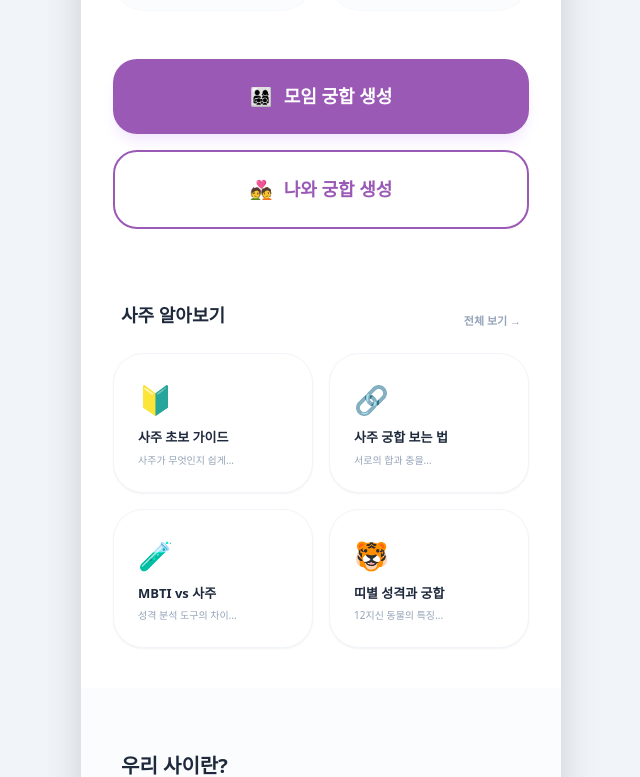
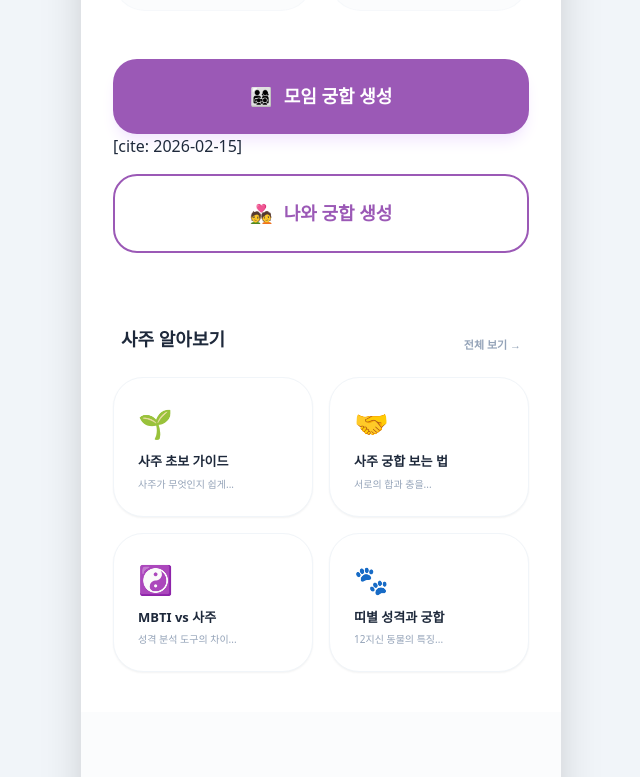
Before and after one commit to PLANB-John/oursai-web, a Next.js app: page / in a window 1280 px wide. Shown: the part 814-1591 px from the top of the page, without its empty margins (319-959 px from the left). Built offline with nearby package versions, Linux system fonts and the light colour scheme.

Commit message:
Update index.js

```diff
--- a/pages/index.js
+++ b/pages/index.js
@@ -1,6 +1,7 @@
 import React, { useEffect } from 'react';
 import Head from 'next/head';
 import { motion, useMotionValue, useTransform, animate } from 'framer-motion';
+import { useRouter } from 'next/router'; // 페이지 이동 도구 추가
 
 // 숫자가 올라가는 애니메이션 컴포넌트
 const AnimatedNumber = ({ value }) => {
@@ -16,6 +17,8 @@ const AnimatedNumber = ({ value }) => {
 };
 
 export default function Home() {
+  const router = useRouter(); // 이동 기능을 사용할 준비
+
   const users = [
     { id: 1, name: '서윤', icon: '🐰', x: 200, y: 50 },
     { id: 2, name: '수현', icon: '🐑', x: 320, y: 150 },
@@ -35,10 +38,10 @@ export default function Home() {
   ];
 
   const guideCards = [
-    { emoji: '🔰', t: '사주 초보 가이드', d: '사주가 무엇인지 쉽게...', link: '/guide/beginner' },
-    { emoji: '🔗', t: '사주 궁합 보는 법', d: '서로의 합과 충을...', link: '/guide/matching' },
-    { emoji: '🧪', t: 'MBTI vs 사주', d: '성격 분석 도구의 차이...', link: '/guide/mbti' },
-    { emoji: '🐯', t: '띠별 성격과 궁합', d: '12지신 동물의 특징...', link: '/guide/zodiac' }
+    { emoji: '🌱', t: '사주 초보 가이드', d: '사주가 무엇인지 쉽게...', link: '/guide/beginner' },
+    { emoji: '🤝', t: '사주 궁합 보는 법', d: '서로의 합과 충을...', link: '/guide/matching' },
+    { emoji: '☯️', t: 'MBTI vs 사주', d: '성격 분석 도구의 차이...', link: '/guide/mbti' },
+    { emoji: '🐾', t: '띠별 성격과 궁합', d: '12지신 동물의 특징...', link: '/guide/zodiac' }
   ];
 
   return (
@@ -49,7 +52,7 @@ export default function Home() {
 
       <div className="w-full max-w-[480px] min-h-screen bg-white shadow-2xl flex flex-col relative overflow-hidden sm:rounded-[40px] pb-20">
 
-        {/* --- 1. 상단 도입부 (위치 조정 및 글씨 크기 확대) --- */}
+        {/* --- 1. 상단 도입부 --- */}
         <header className="pt-14 pb-6 text-center space-y-4">
           <motion.div
             initial={{ opacity: 0, y: -20 }} animate={{ opacity: 1, y: 0 }}
@@ -129,7 +132,7 @@ export default function Home() {
           </div>
         </div>
 
-        {/* --- 3. 실시간 통계 (숫자 카운팅 효과) --- */}
+        {/* --- 3. 실시간 통계 --- */}
         <section className="px-8 py-4 grid grid-cols-2 gap-4">
           <div className="bg-slate-50/50 p-6 rounded-[32px] border border-slate-100/50 text-center space-y-1">
             <p className="text-[24px] font-black text-[#8e44ad]">
@@ -145,17 +148,22 @@ export default function Home() {
           </div>
         </section>
 
-        {/* --- 4. 메인 액션 버튼 --- */}
+        {/* --- 4. 메인 액션 버튼 (이동 기능 연결 완료) --- */}
         <main className="px-8 py-8 space-y-4">
-          <button className="w-full py-6 bg-[#9b59b6] text-white rounded-[24px] font-black text-[18px] shadow-lg shadow-purple-100 hover:brightness-110 active:scale-95 transition-all flex items-center justify-center gap-3">
+          <button
+            onClick={() => router.push('/create-group')} // 모임 생성 페이지로 이동
+            className="w-full py-6 bg-[#9b59b6] text-white rounded-[24px] font-black text-[18px] shadow-lg shadow-purple-100 hover:brightness-110 active:scale-95 transition-all flex items-center justify-center gap-3"
+          >
             <span>👨‍👩‍👧‍👦</span> 모임 궁합 생성
-          </button>
-          <button className="w-full py-6 bg-white text-[#9b59b6] rounded-[24px] font-black text-[18px] border-2 border-[#9b59b6] hover:bg-purple-50 active:scale-95 transition-all flex items-center justify-center gap-3">
+          </button> [cite: 2026-02-15]
+          <button
+            className="w-full py-6 bg-white text-[#9b59b6] rounded-[24px] font-black text-[18px] border-2 border-[#9b59b6] hover:bg-purple-50 active:scale-95 transition-all flex items-center justify-center gap-3"
+          >
             <span>💑</span> 나와 궁합 생성
           </button>
         </main>
 
-        {/* --- 5. 사주 알아보기 (이모지 동기화) --- */}
+        {/* --- 5. 사주 알아보기 --- */}
         <section className="px-8 py-10 space-y-6">
           <div className="flex justify-between items-end px-2">
             <h2 className="text-lg font-black text-slate-800">사주 알아보기</h2>
@@ -189,7 +197,7 @@ export default function Home() {
           </div>
         </section>
 
-        {/* --- 7. 최종 푸터 (모든 링크 복구 완료) --- */}
+        {/* --- 7. 최종 푸터 --- */}
         <footer className="px-8 py-16 bg-white text-center space-y-10 border-t border-slate-50">
           <div className="flex justify-center gap-6 text-[12px] text-slate-300 font-bold">
             <a href="/intro" className="hover:text-purple-400 transition-colors">서비스 소개</a>
```
